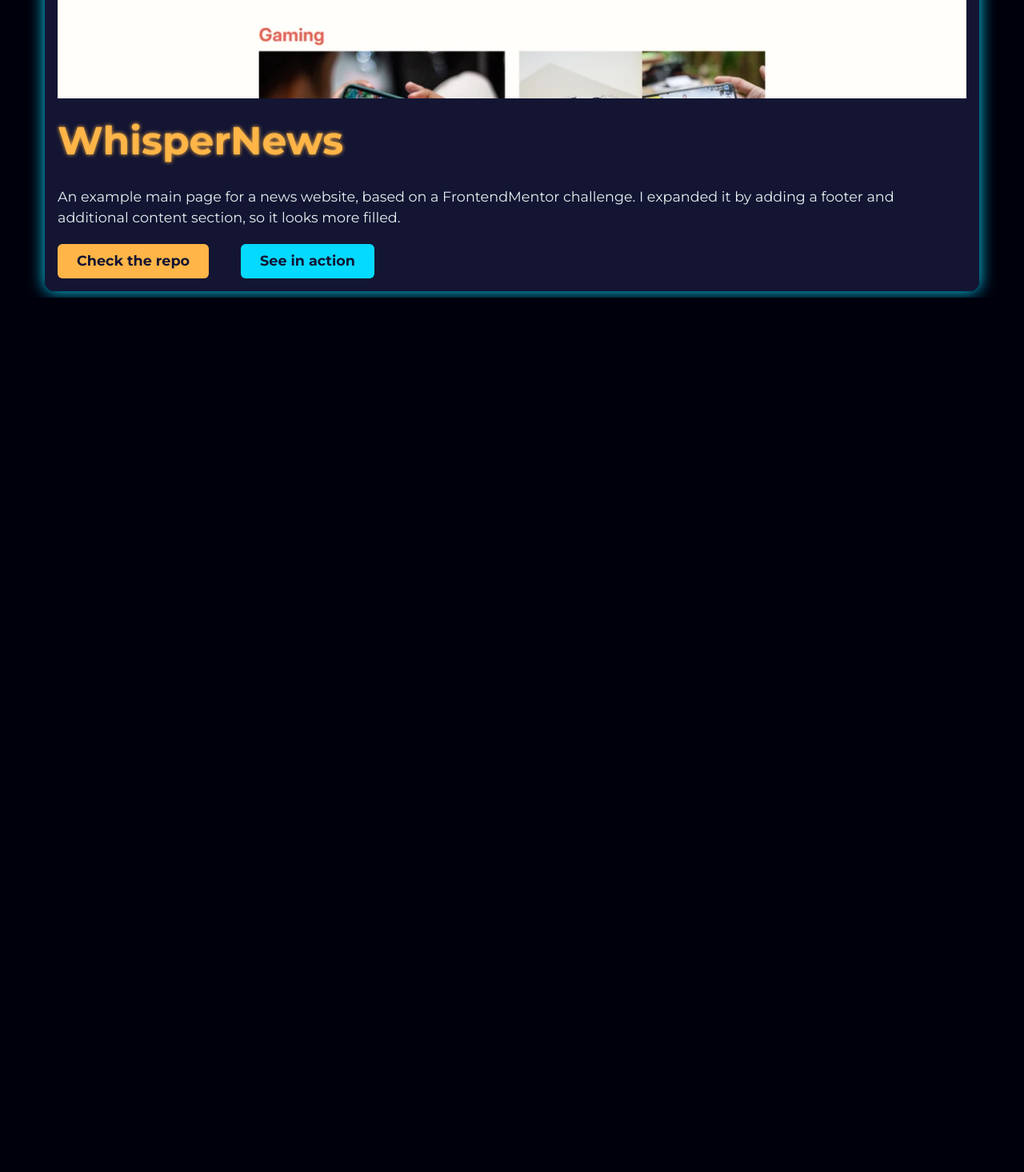
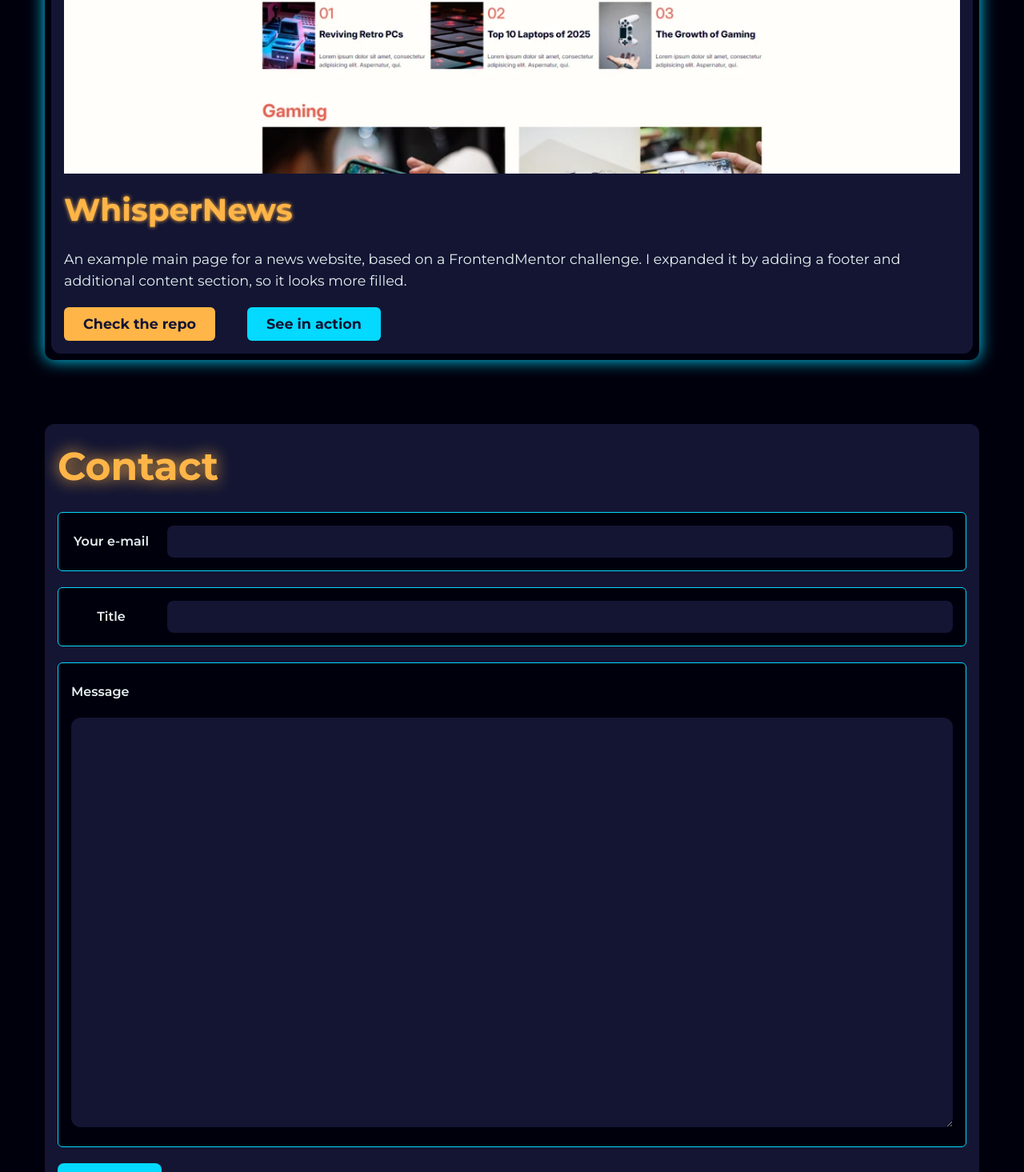
Before and after one commit to LukCen/LBJPortfolio, a Vue app: page / in a window 1280 px wide. Shown: the part 2180-3645 px from the top of the page at 80% size. Before the commit the page ends 2552 px from the top, so only its background shows below. Built offline with nearby package versions, Linux system fonts and the light colour scheme; no server answers.

Commit message:
email connected - test if works on prod

```diff
--- a/package.json
+++ b/package.json
@@ -9,6 +9,7 @@
     "preview": "vite preview"
   },
   "dependencies": {
+    "@emailjs/browser": "^4.4.1",
     "@tailwindcss/vite": "^4.1.11",
     "@vueuse/core": "^13.6.0",
     "lucide-vue-next": "^0.539.0",
--- a/src/App.vue
+++ b/src/App.vue
@@ -1,5 +1,6 @@
 <script setup lang="ts">
 import AboutMe from './components/AboutMe.vue';
+import ContactMe from './components/ContactMe.vue';
 import HeroSection from './components/HeroSection.vue';
 import Navbar from './components/Navbar.vue';
 import Portfolio from './components/Portfolio.vue';
@@ -14,6 +15,7 @@ import Portfolio from './components/Portfolio.vue';
     <HeroSection />
     <AboutMe />
     <Portfolio />
+    <ContactMe />
   </main>
 </template>
 
--- /dev/null
+++ b/src/components/ContactMe.vue
@@ -0,0 +1,74 @@
+<script setup lang="ts">
+const mail_key = import.meta.env.VITE_MAILJS_PUBLIC_KEY
+const service = import.meta.env.VITE_MAILJS_SERVICE_ID
+const template = import.meta.env.VITE_MAILJS_TEMPLATE_ID
+import emailjs from "@emailjs/browser"
+import { Loader2 } from "lucide-vue-next";
+import { ref } from "vue";
+
+const isSending = ref(false) // track if the email is in process of being sent
+const isSuccessful = ref(false) // track if email was sent successfully
+const title = ref('')
+const email = ref('')
+const content = ref('')
+
+async function sendEmail() {
+  try {
+    isSending.value = true
+    const result = await emailjs.send(
+      service, template,
+      {
+        name: email.value,
+        title: title.value,
+        email: email.value,
+        message: content.value
+      },
+      mail_key
+    )
+
+    isSending.value = false
+    isSuccessful.value = true
+    console.log('Mail sent successfully ' + result.text)
+  } catch (e) {
+    console.error(e)
+  }
+}
+</script>
+
+<template>
+  <section id="contact" class="flex flex-col gap-5 bg-medium p-4 w-full rounded-xl">
+    <h2 class="text-secondary font-bold text-shadow-[0px_0px_20px_var(--color-secondary)]">Contact</h2>
+    <form @submit.prevent="sendEmail" class="flex flex-col gap-5">
+      <!-- client email -->
+      <div class="form-block flex gap-5 border-1 bg-dark px-4 py-4 border-primary rounded-md">
+        <label class="min-w-[100px] text-center flex justify-center items-center font-semibold" for="contact-email">Your
+          e-mail</label>
+        <input required v-model="email" class="w-full p-2 min-h-[40px] rounded-lg bg-medium" id="contact-email"
+          type="email">
+      </div>
+      <!-- title -->
+      <div class="form-block flex gap-5 border-1 bg-dark px-4 py-4 border-primary rounded-md">
+        <label class="min-w-[100px] text-center flex justify-center items-center font-semibold"
+          for="contact-title">Title</label>
+        <input required v-model="title" class="w-full p-2 min-h-[40px] rounded-lg bg-medium" id="contact-title"
+          type="text">
+      </div>
+      <!-- message -->
+      <div class="form-block flex flex-col gap-5 border-1 border-primary rounded-md bg-dark px-4 py-6">
+        <label for="contact-contents" class="font-semibold">Message</label>
+        <textarea required v-model="content" id="contact-contents" class="w-full p-4 min-h-[40px] rounded-xl bg-medium"
+          rows="20"></textarea>
+      </div>
+      <!-- submit -->
+      <button type="submit"
+        class="flex gap-5 px-10 py-2 w-fit bg-primary tracking-wider font-bold text-dark cursor-pointer hover:shadow-primary duration-125 rounded-lg">
+        <Loader2 v-if="isSending" class="animate-spin" color="var(--color-dark)" />
+        <span>Send</span>
+      </button>
+      <span v-if="isSuccessful" class="font-semibold text-secondary">Your email was sent successfully. Thank you for
+        reaching out!</span>
+    </form>
+  </section>
+</template>
+
+<style scoped></style>
--- a/src/components/Navbar.vue
+++ b/src/components/Navbar.vue
@@ -24,17 +24,17 @@ console.log(isDesktop.value)
     <!-- desktop -->
     <ul v-if="isDesktop" class="flex gap-10">
       <li>
-        <a href="about-me">
+        <a href="#about-me">
           <User2Icon class="nav-icon" />About me
         </a>
       </li>
       <li>
-        <a href="experience">
+        <a href="#experience">
           <BriefcaseBusinessIcon class="nav-icon" /> Experience
         </a>
       </li>
       <li>
-        <a href="portfolio">
+        <a href="#portfolio">
           <BookOpenIcon class="nav-icon" /> Portfolio
         </a>
       </li>
@@ -43,17 +43,17 @@ console.log(isDesktop.value)
     <aside v-if="menuActive && !isDesktop">
       <ul>
         <li>
-          <a href="about-me">
+          <a href="#about-me" @click="menuActive = false">
             <User2Icon class="nav-icon" :size="32" />About me
           </a>
         </li>
         <li>
-          <a href="experience">
+          <a href="#experience" @click="menuActive = false">
             <BriefcaseBusinessIcon class="nav-icon" :size="32" /> Experience
           </a>
         </li>
         <li>
-          <a href="portfolio">
+          <a href="#portfolio" @click="menuActive = false">
             <BookOpenIcon class="nav-icon" :size="32" /> Portfolio
           </a>
         </li>
--- a/src/components/Portfolio.vue
+++ b/src/components/Portfolio.vue
@@ -1,10 +1,11 @@
 <template>
-  <section id="portfolio" class="w-full flex flex-col gap-5 bg-midnight shadow-primary overflow-hidden rounded-xl">
+  <section id="portfolio" class="w-full flex flex-col p-2 gap-5 bg-midnight shadow-primary overflow-hidden rounded-xl">
+    <h2 class="text-secondary text-shadow-[0px_0px_20px_var(--color-secondary)] font-bold">Example projects</h2>
     <div aria-label="Portfolio item - WhisperNews" class="flex flex-col min-h-fit w-fit p-4 gap-4 bg-medium rounded-xl"
       href="">
       <img src="/assets/whispernews_desktop.webp" alt="Screenshot of the project">
       <div class="text_content flex flex-col gap-5">
-        <h2 class="text-secondary font-bold text-shadow-[0px_0px_5px_var(--color-secondary)]">WhisperNews</h2>
+        <h3 class="text-secondary font-bold text-shadow-[0px_0px_5px_var(--color-secondary)]">WhisperNews</h3>
         <p class="description">An example main page for a news website, based on a FrontendMentor challenge. I expanded
           it by adding a footer and additional content section, so it looks more filled.</p>
         <div class="links flex gap-10">
--- a/src/style.css
+++ b/src/style.css
@@ -1,4 +1,18 @@
 @import 'tailwindcss';
+@font-face {
+  font-family: Montserrat;
+  src: url("/fonts/Montserrat-VariableFont_wght.ttf") format("TrueType");
+  font-display: swap;
+}
+@font-face {
+  font-family: Changa;
+  src: url("/fonts/Changa-VariableFont_wght.ttf") format("TrueType");
+  font-display: swap;
+}
+:root {
+  font-family: Montserrat, -apple-system, 'BlinkMacSystemFont', 'avenir next', 'avenir', 'segoe ui', 'helvetica neue', 'Adwaita Sans', 'Cantarell', 'Ubuntu', 'roboto', 'noto', helvetica, arial, sans-serif;
+  color: var(--color-light);
+}
 
 @theme {
   --color-midnight: #00000D;
@@ -37,15 +51,9 @@
       transform: rotate(9deg);
     }
   }
-
 }
-@font-face {
-  font-family: Montserrat;
-  src: url("/fonts/Montserrat-VariableFont_wght.ttf") format("TrueType");
-}
-@font-face {
-  font-family: Changa;
-  src: url("/fonts/Changa-VariableFont_wght.ttf") format("TrueType");
+* {
+  scroll-behavior: smooth;
 }
 @layer base {
   h1 {
@@ -57,6 +65,7 @@
   p, span, a {
     font-size: 0.95rem;
   }
+
   @media(min-width: theme(--breakpoint-desktop)) {
     h1 {
       font-size: 3.815rem;
@@ -85,9 +94,3 @@
   }
 
 }
-
-:root {
-  font-family: Montserrat, -apple-system, 'BlinkMacSystemFont', 'avenir next', 'avenir', 'segoe ui', 'helvetica neue', 'Adwaita Sans', 'Cantarell', 'Ubuntu', 'roboto', 'noto', helvetica, arial, sans-serif;
-  font-display: swap;
-  color: var(--color-light);
-}
```
Also changed, not shown: site.webmanifest, 1 other file (tests, documents, lock files or other folders).
